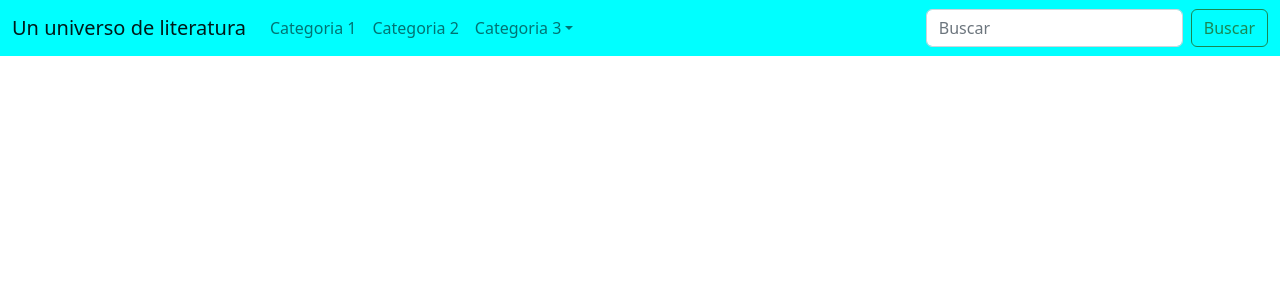
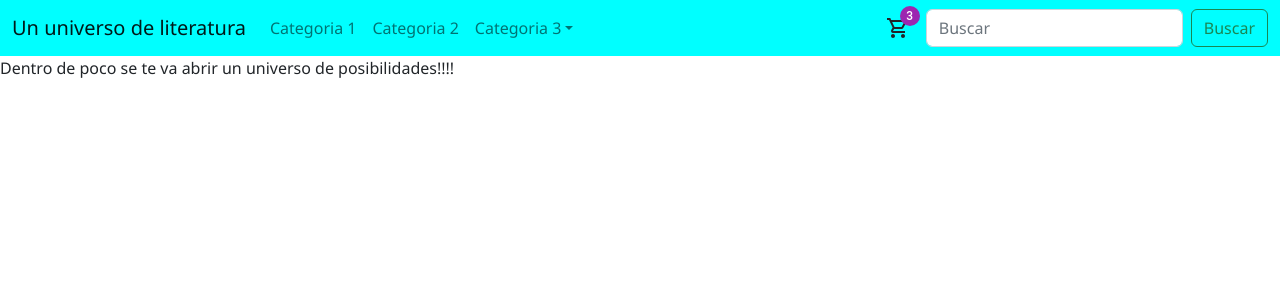
Before and after one commit to Barcena-Manuel/un-universo-de-literatura, a React (Create React App) app: page / in a window 1280 px wide. Shown: the top 300 px of the page. Built offline with nearby package versions, Linux system fonts and the light colour scheme.

Commit message:
Agregando el carrito

```diff
--- a/package.json
+++ b/package.json
@@ -3,6 +3,11 @@
   "version": "0.1.0",
   "private": true,
   "dependencies": {
+    "@emotion/react": "^11.10.4",
+    "@emotion/styled": "^11.10.4",
+    "@fontsource/roboto": "^4.5.8",
+    "@mui/icons-material": "^5.10.3",
+    "@mui/material": "^5.10.3",
     "@testing-library/jest-dom": "^5.16.5",
     "@testing-library/react": "^13.3.0",
     "@testing-library/user-event": "^13.5.0",
--- a/src/App.js
+++ b/src/App.js
@@ -1,11 +1,13 @@
-
-  import {NavBar} from "./componets/NavBar";
+import { AppBar } from '@mui/icons-material'
 import "bootstrap/dist/css/bootstrap.css";
+import  NavBar from "./components/NavBar.js";
+import ItemListContainer from './components/ItemListContainer.js'
 
 const App = () => {
   return (
     <div>
     <NavBar />
+    <ItemListContainer greeting="Dentro de poco se te va abrir un universo de posibilidades!!!!"/>
     </div>
   );
 }
--- /dev/null
+++ b/src/components/CartWidget.js
@@ -0,0 +1,12 @@
+import { Badge } from '@mui/material'
+import { ShoppingCartOutlined } from "@mui/icons-material"
+
+const CartWidget = () => {
+    return (
+        <Badge badgeContent={3} color="secondary">
+            <ShoppingCartOutlined />
+        </Badge>
+    );
+}
+
+export default CartWidget;
--- /dev/null
+++ b/src/components/ItemListContainer.js
@@ -0,0 +1,9 @@
+import '../App.css'
+
+const ItemListContainer = ({greeting}) => {
+    return (
+        <>{greeting}</>
+    );
+}
+
+export default ItemListContainer;
--- a/src/componets/NavBar.js
+++ b/src/components/NavBar.js
@@ -1,6 +1,8 @@
+import { MenuItem } from '@mui/material';
 import '../App.css'
+import CartWidget from './CartWidget'
 
-export const NavBar = () => {
+const NavBar = () => {
     return (
     <header>
         <nav className="navbar navbar-expand-lg header">
@@ -27,6 +29,7 @@ export const NavBar = () => {
                     </ul>
                     </li>
                 </ul>
+                <MenuItem><CartWidget /></MenuItem>
                 <form className="d-flex" role="search">
                     <input className="form-control me-2" type="search" placeholder="Buscar" aria-label="Search"></input>
                     <button className="btn btn-outline-success" type="submit">Buscar</button>
```
Also changed, not shown: 1 other file (tests, documents, lock files or other folders). Lines whose indentation alone changed are shown as unchanged.
